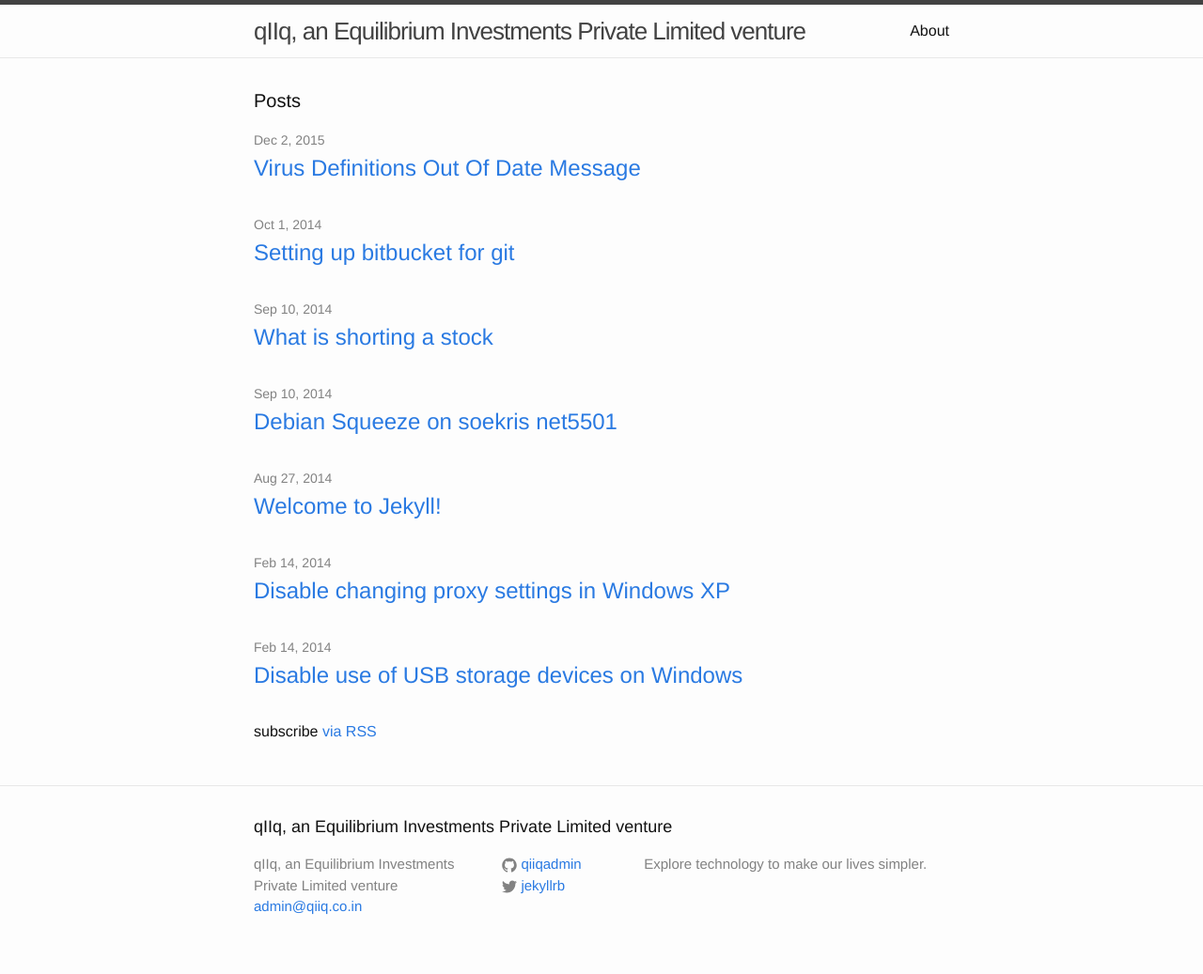
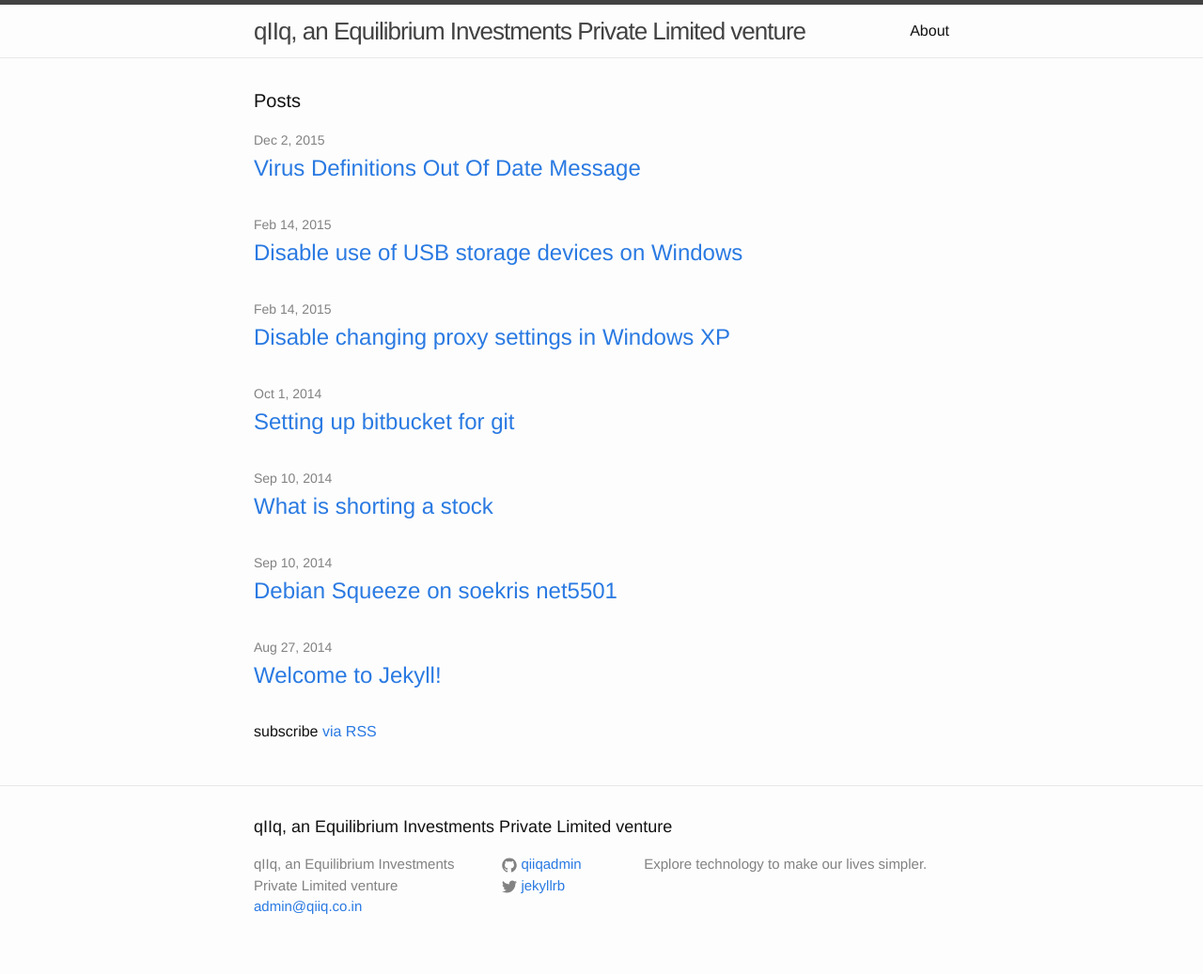
Before and after one commit to qiiq/qiiq.github.io, a Jekyll site: the page built from index.html, in a window 1280 px wide. Shown: the whole page at 94% size. Built offline with Jekyll 4.4.1, drawn with Linux system fonts in a browser that asks for light colours.

Commit message:
changed from upper to lower case for filename

```diff
--- a/_posts/2015-02-14-disable-proxy-settings-windows-xp.markdown
+++ b/_posts/2015-02-14-disable-proxy-settings-windows-xp.markdown
@@ -1,7 +1,7 @@
 ---
 layout: post
 title: "Disable changing proxy settings in Windows XP"
-date: 2014-02-14
+date: 2015-02-14
 categories: Windows XP Registry Setting Proxy Settings
 ---
 1. In the run window, type *mmc*.
--- a/_posts/2015-02-14-Disabling-USB-Storage-Devices-On-Windows-XP.markdown
+++ b/_posts/2015-02-14-disabling-usb-storage-devices-on-windows-xp.markdown
@@ -1,7 +1,7 @@
 ---
 layout: post
 title: "Disable use of USB storage devices on Windows"
-date: 2014-02-14
+date: 2015-02-14
 categories: Windows Administration Registry Settings Disable
 ---
 1. In the run window, type *regedit* to pull up registry editor.
```
